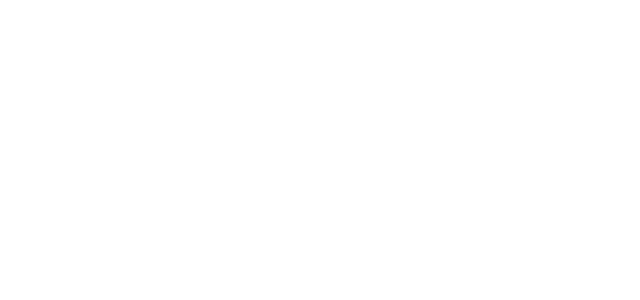
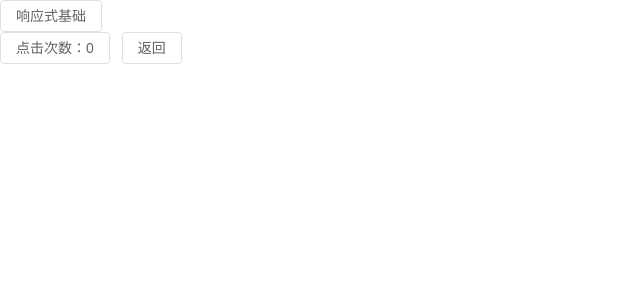
Before and after one commit to qimunan/vue_review, a Vue app: page /base in a window 1280 px wide. Shown: the top 300 px of the page, without its empty margins (0-640 px from the left). Built offline with nearby package versions, Linux system fonts and the light colour scheme.

Commit message:
refactor: :recycle: 路由

```diff
--- a/package.json
+++ b/package.json
@@ -35,7 +35,8 @@
     "stylus": "^0.63.0",
     "sugarss": "^4.0.1",
     "terser": "^5.31.0",
-    "vue": "^3.4.21"
+    "vue": "^3.4.21",
+    "vue-router": "^4.3.2"
   },
   "devDependencies": {
     "@commitlint/config-conventional": "^19.2.2",
@@ -57,7 +58,7 @@
     "prettier": "^3.2.5",
     "rollup-plugin-visualizer": "^5.12.0",
     "typescript": "~5.4.0",
-    "unplugin-auto-import": "^0.17.5",
+    "unplugin-auto-import": "^0.17.6",
     "unplugin-vue-components": "^0.27.0",
     "vite": "^5.2.8",
     "vite-plugin-vue-devtools": "^7.0.25",
--- a/src/App.vue
+++ b/src/App.vue
@@ -1,11 +1,20 @@
 <template>
-  <div>
-
+  <div id="app">
+    <!-- 路由两种写法 -->
+    <!-- <router-link to="/base">响应式基础</router-link>
+      <router-view></router-view> -->
+    <el-button @click="toRefBase">响应式基础</el-button>
+    <router-view></router-view>
   </div>
 </template>
 
 <script setup lang="ts">
-
+import { useRouter } from 'vue-router'
+const router = useRouter()
+console.log(router);
+const toRefBase = () => {
+  router.push('/base')
+}
 </script>
 
 <style scoped></style>
--- /dev/null
+++ b/src/views/BaseRef.vue
@@ -0,0 +1,23 @@
+<template>
+    <div>
+        <el-button @click="increment">点击次数：{{ count }}</el-button>
+        <el-button @click="toback">返回</el-button>
+    </div>
+</template>
+
+<script setup lang="ts">
+import { ref } from 'vue'
+import { useRouter } from 'vue-router'
+const count = ref(0)
+const router = useRouter()
+const toback = () => {
+    router.back()
+}
+const increment = () => {
+    count.value++
+}
+</script>
+
+<style scoped>
+
+</style>
```
Also changed, not shown: components.d.ts (+3 -10 lines), src/main.ts (+7 -1 lines), src/router/index.ts (added, +10 -0 lines), src/router/routers.ts (added, +11 -0 lines), auto-imports.d.ts (line endings or trailing spaces).
